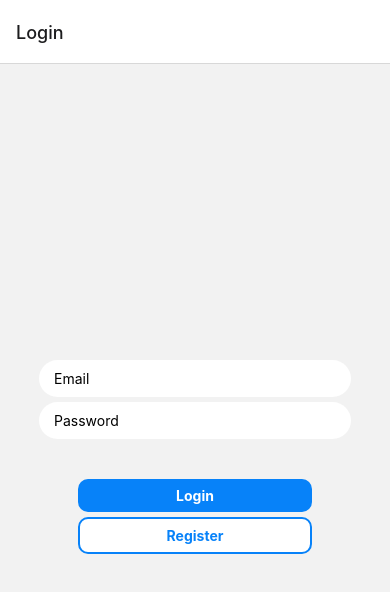
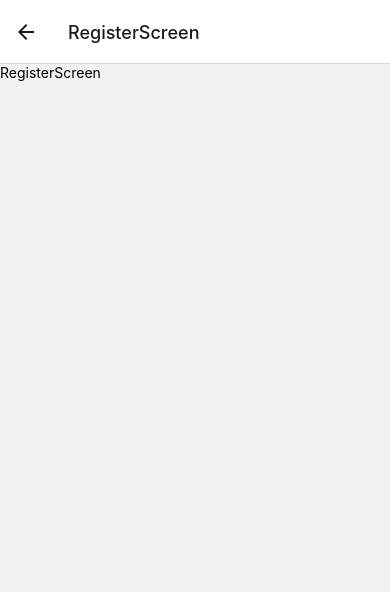
Before and after one commit to BlueFZ/AppRAION, a React Native app: screen /RegisterScreen in a window 390 px wide. Shown: the top 592 px of the page. Built offline with nearby package versions, Linux system fonts and the light colour scheme.

Commit message:
Navigate and Create Regitster Screen

```diff
--- a/App.js
+++ b/App.js
@@ -1,29 +1,23 @@
-import { StatusBar } from 'expo-status-bar';
-import react from 'react';
-import { StyleSheet, Text, View } from 'react-native';
-import { NavigationContainer } from '@react-navigation/native';
-import { createNativeStackNavigator } from '@react-navigation/native-stack';
-import LoginScreen from './screens/LoginScreen';
-import HomeScreen from './screens/HomeScreen';
+import { StatusBar } from "expo-status-bar";
+import react from "react";
+import { StyleSheet, Text, View } from "react-native";
+import { NavigationContainer } from "@react-navigation/native";
+import { createNativeStackNavigator } from "@react-navigation/native-stack";
+import LoginScreen from "./screens/LoginScreen";
+import HomeScreen from "./screens/HomeScreen";
+import MainNavigation from "./navigation/MainNavigation";
 
 const Stack = createNativeStackNavigator();
 
 export default function App() {
-  return (
-    <NavigationContainer>
-      <Stack.Navigator>
-        <Stack.Screen name="Login" component={LoginScreen} />
-        <Stack.Screen name="Home" component={HomeScreen} />
-      </Stack.Navigator>
-    </NavigationContainer>
-  );
+  return <MainNavigation />;
 }
 
 const styles = StyleSheet.create({
   container: {
     flex: 1,
-    backgroundColor: '#fff',
-    alignItems: 'center',
-    justifyContent: 'center',
+    backgroundColor: "#fff",
+    alignItems: "center",
+    justifyContent: "center",
   },
 });
--- /dev/null
+++ b/navigation/MainNavigation.js
@@ -0,0 +1,22 @@
+import { View, Text } from "react-native";
+import React from "react";
+import { createNativeStackNavigator } from "@react-navigation/native-stack";
+import { NavigationContainer } from "@react-navigation/native";
+import LoginScreen from "../screens/LoginScreen";
+import HomeScreen from "../screens/HomeScreen";
+import RegisterScreen from "../screens/RegisterScreen";
+
+const MainNavigation = () => {
+  const Stack = createNativeStackNavigator();
+  return (
+    <NavigationContainer>
+      <Stack.Navigator>
+        <Stack.Screen name="LoginScreen" component={LoginScreen} />
+        <Stack.Screen name="HomeScreen" component={HomeScreen} />
+        <Stack.Screen name="RegisterScreen" component={RegisterScreen} />
+      </Stack.Navigator>
+    </NavigationContainer>
+  );
+};
+
+export default MainNavigation;
--- a/screens/LoginScreen.js
+++ b/screens/LoginScreen.js
@@ -1,13 +1,18 @@
-import React from 'react'
-import { KeyboardAvoidingView, StyleSheet, Text, TextInput,TouchableOpacity, View } from 'react-native'
+import { useNavigation } from "@react-navigation/native";
+import React from "react";
+import {
+  KeyboardAvoidingView,
+  StyleSheet,
+  Text,
+  TextInput,
+  TouchableOpacity,
+  View,
+} from "react-native";
 
 const LoginScreen = () => {
+  const Navigation = useNavigation();
   return (
-
-    <KeyboardAvoidingView
-    style={styles.container}
-    behavior="padding"
-  >
+    <KeyboardAvoidingView style={styles.container} behavior="padding">
       <View style={styles.inputContainer}>
         <TextInput
           placeholder="Email"
@@ -26,71 +31,68 @@ const LoginScreen = () => {
 
       <View style={styles.buttonContainer}>
         <TouchableOpacity
-        // onPress={handleLogin}
+          onPress={() => Navigation.navigate("HomeScreen")}
           style={styles.button}
         >
           <Text style={styles.buttonText}>Login</Text>
         </TouchableOpacity>
         <TouchableOpacity
-        // onPress={handleSignUp}
+          onPress={() => Navigation.navigate("RegisterScreen")}
           style={[styles.button, styles.buttonOutline]}
         >
           <Text style={styles.buttonOutlineText}>Register</Text>
         </TouchableOpacity>
       </View>
     </KeyboardAvoidingView>
+  );
+};
 
-  )
-}
-
-export default LoginScreen
+export default LoginScreen;
 
 const styles = StyleSheet.create({
-
   container: {
     flex: 1,
-    justifyContent: 'center',
-    alignItems: 'center',
+    justifyContent: "center",
+    alignItems: "center",
   },
 
   inputContainer: {
-    width: '80%'
+    width: "80%",
   },
   input: {
-    backgroundColor: 'white',
+    backgroundColor: "white",
     paddingHorizontal: 15,
     paddingVertical: 10,
     borderRadius: 100,
     marginTop: 5,
   },
   buttonContainer: {
-    width: '60%',
-    justifyContent: 'center',
-    alignItems: 'center',
+    width: "60%",
+    justifyContent: "center",
+    alignItems: "center",
     marginTop: 40,
   },
   button: {
-    backgroundColor: '#0782F9',
-    width: '100%',
+    backgroundColor: "#0782F9",
+    width: "100%",
     padding: 8,
     borderRadius: 10,
-    alignItems: 'center',
+    alignItems: "center",
   },
   buttonOutline: {
-    backgroundColor: 'white',
+    backgroundColor: "white",
     marginTop: 5,
-    borderColor: '#0782F9',
+    borderColor: "#0782F9",
     borderWidth: 2,
   },
   buttonText: {
-    color: 'white',
-    fontWeight: '700',
+    color: "white",
+    fontWeight: "700",
     fontSize: 14,
   },
   buttonOutlineText: {
-    color: '#0782F9',
-    fontWeight: '700',
+    color: "#0782F9",
+    fontWeight: "700",
     fontSize: 14,
   },
-
-})
+});
--- /dev/null
+++ b/screens/RegisterScreen.js
@@ -0,0 +1,12 @@
+import { View, Text } from "react-native";
+import React from "react";
+
+const RegisterScreen = () => {
+  return (
+    <View>
+      <Text>RegisterScreen</Text>
+    </View>
+  );
+};
+
+export default RegisterScreen;
```
Lines whose indentation alone changed are shown as unchanged.
